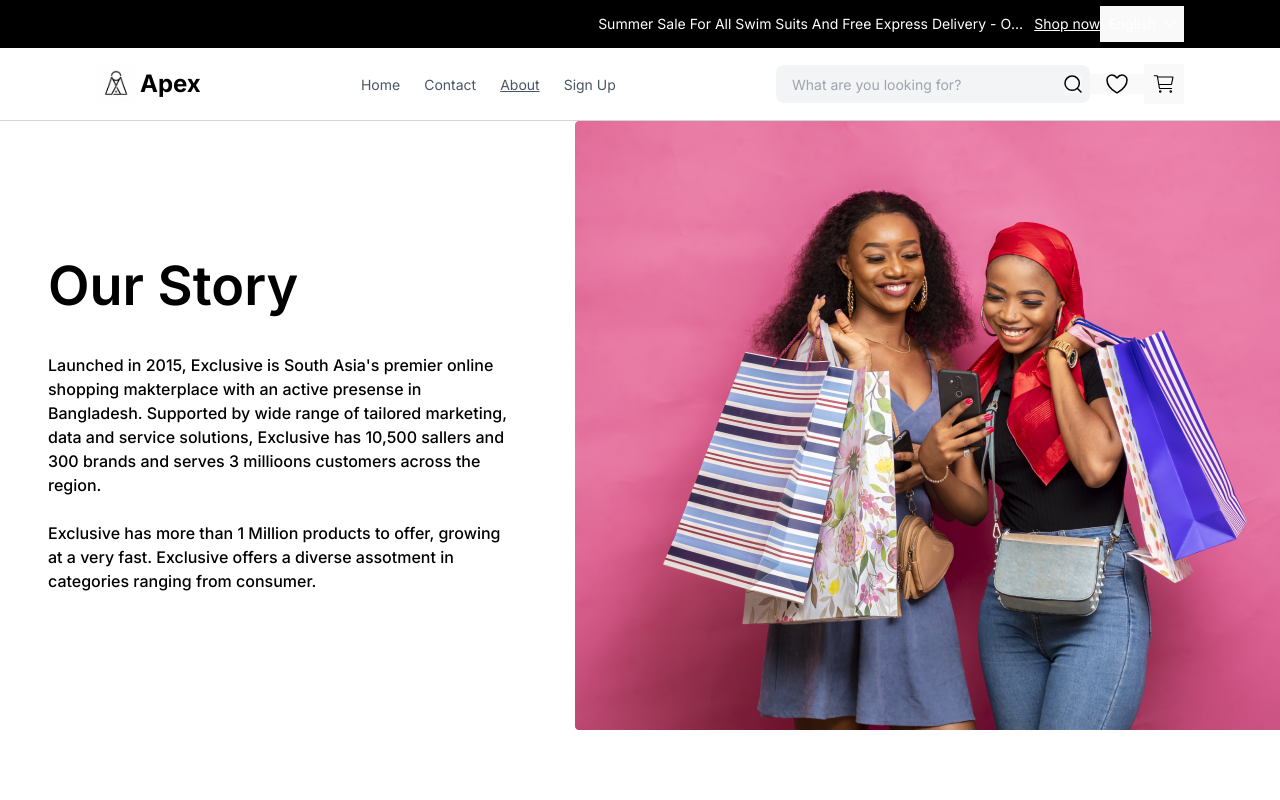
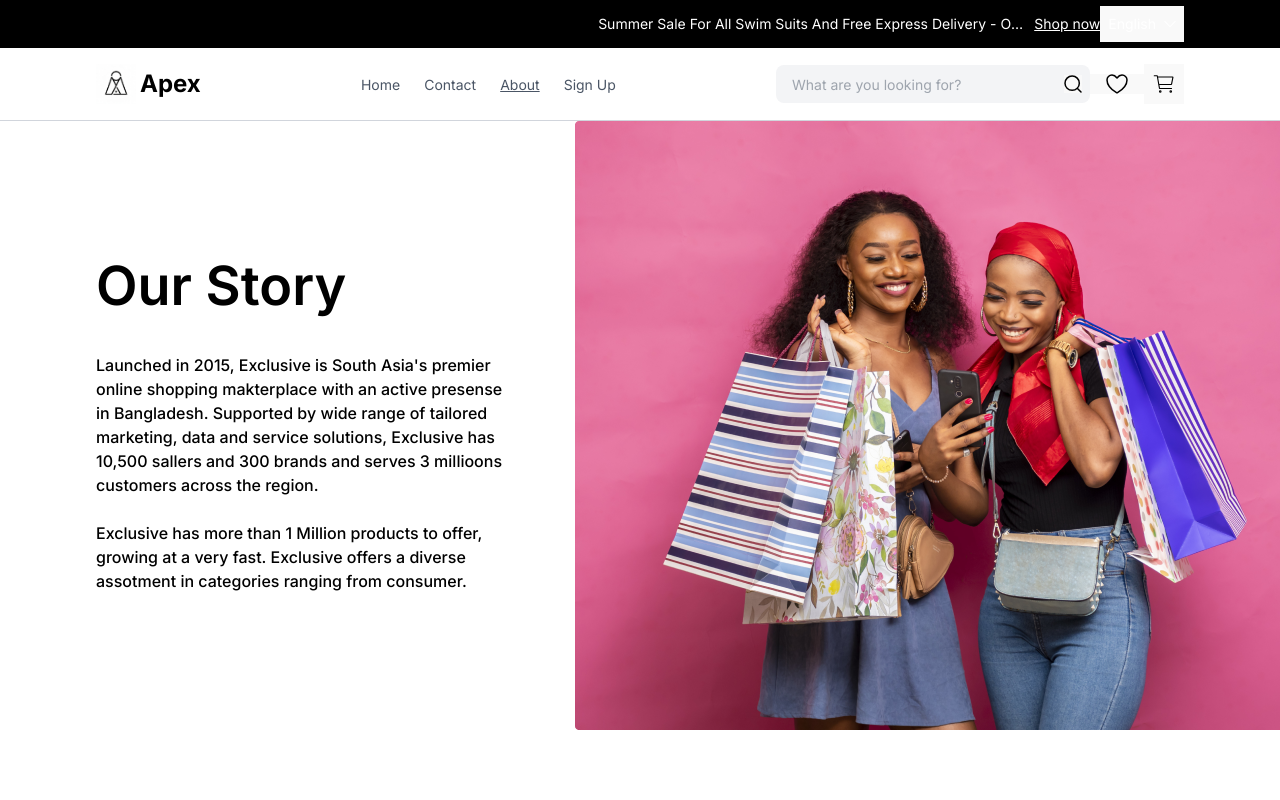
Before and after one commit to ncquan04/IT4409, a React (Vite) app: page /about in a window 1280 px wide. Shown: the top 800 px of the page. Built offline with nearby package versions, Linux system fonts and the light colour scheme.

Commit message:
feat: Update layout styles in AboutPage and HomePage for consistent horizontal padding

```diff
--- a/src/pages/about/AboutPage.tsx
+++ b/src/pages/about/AboutPage.tsx
@@ -1,10 +1,12 @@
+import { HORIZONTAL_PADDING_REM } from "../../constants";
 import Info from "./components/Info";
 import Leaders from "./components/Leaders";
 import OurStory from "./components/OurStory";
 
 const AboutPage = () => {
   return (
-    <main className="flex flex-1 w-full flex-col gap-8 md:gap-16 lg:gap-32 px-4 sm:px-6 md:px-8 lg:px-12">
+    <main className="flex flex-1 w-full flex-col gap-8 md:gap-16 lg:gap-32 px-4 sm:px-6 md:px-8 lg:px-[var(--horizontal-padding)]"
+    style={{ '--horizontal-padding': `${HORIZONTAL_PADDING_REM}rem` } as React.CSSProperties}>
       <OurStory />
       <Info />
       <Leaders />
--- a/src/pages/about/components/OurStory.tsx
+++ b/src/pages/about/components/OurStory.tsx
@@ -5,7 +5,7 @@ const OurStory = () => {
   const i18n = useI18n();
 
   return (
-    <section className="flex flex-col lg:flex-row justify-between items-center gap-8 md:gap-12 lg:gap-16 lg:-mr-12">
+    <section className="flex flex-col lg:flex-row justify-between items-center gap-8 md:gap-12 lg:gap-16 lg:-mr-[var(--horizontal-padding)]">
       <article className="flex flex-1 flex-wrap flex-col gap-4 md:gap-6 lg:gap-10">
         <h1 className="text-3xl sm:text-4xl md:text-5xl lg:text-[54px] font-semibold text-black">
           {i18n.t("Our Story")}
```
Also changed, not shown: src/pages/home/HomePage.tsx (line endings or trailing spaces).
